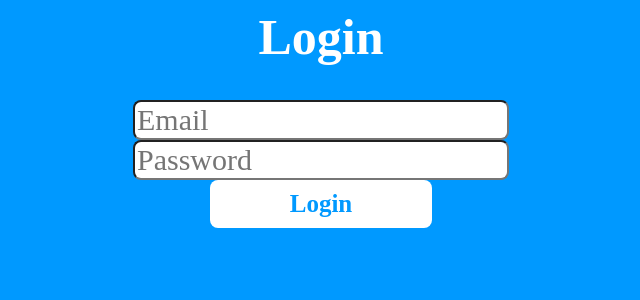
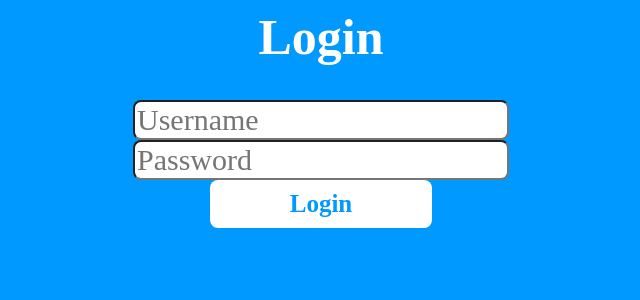
Before and after one commit to davidwxy62/RoomieMatter, a Flask app: page /login in a window 1280 px wide. Shown: the part 308-608 px from the top of the page, without its empty margins (319-959 px from the left). Run offline with Flask 2, Linux system fonts and the light colour scheme.

Commit message:
auto commit

```diff
--- a/roomieMatter/templates/login.html
+++ b/roomieMatter/templates/login.html
@@ -36,7 +36,7 @@
         <h1>Login</h1>
         <form action="/accounts/?target=/" method="post" enctype="multipart/form-data">
                 <div>
-                    <input class="cuteForm" type="text" name="username" placeholder="Email" required/>
+                    <input class="cuteForm" type="text" name="username" placeholder="Username" required/>
                 </div>
                 <div>
                     <input class ="cuteForm" type="password" name="password" placeholder="Password" required/>
```
